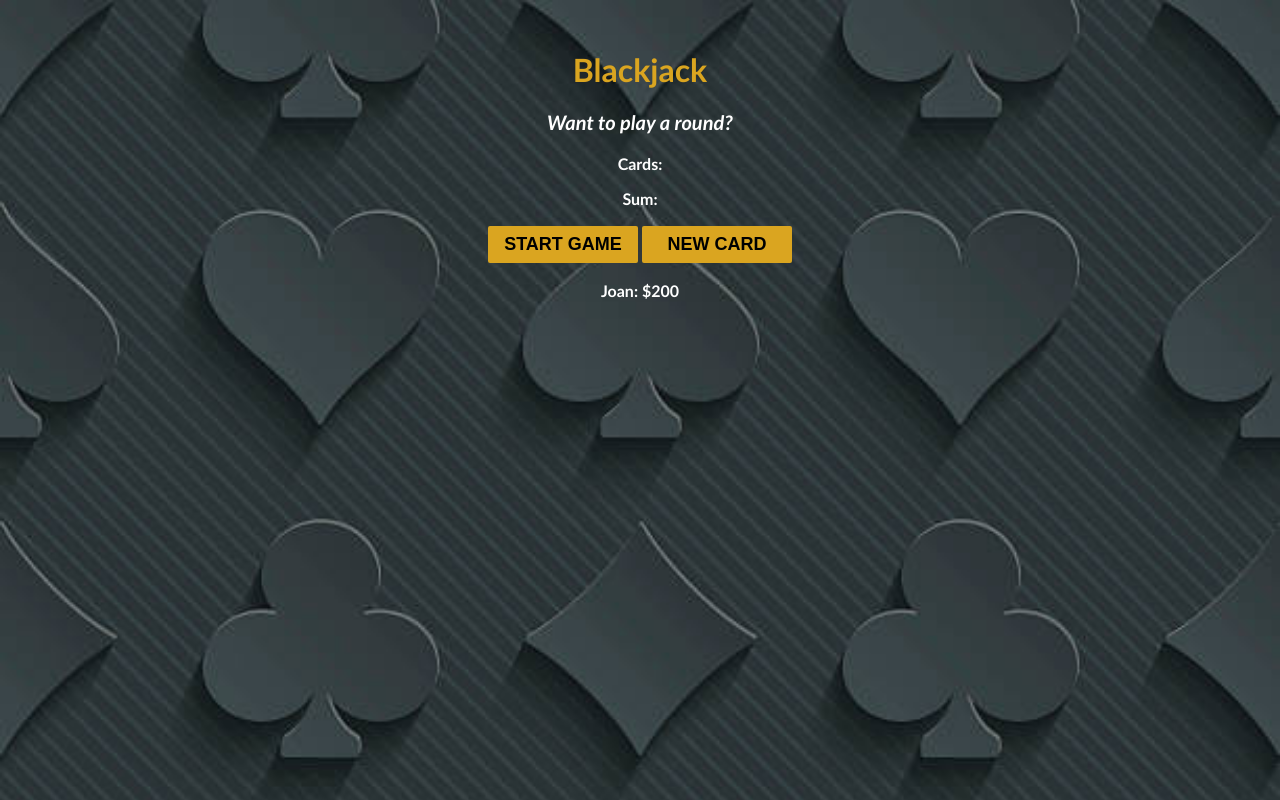
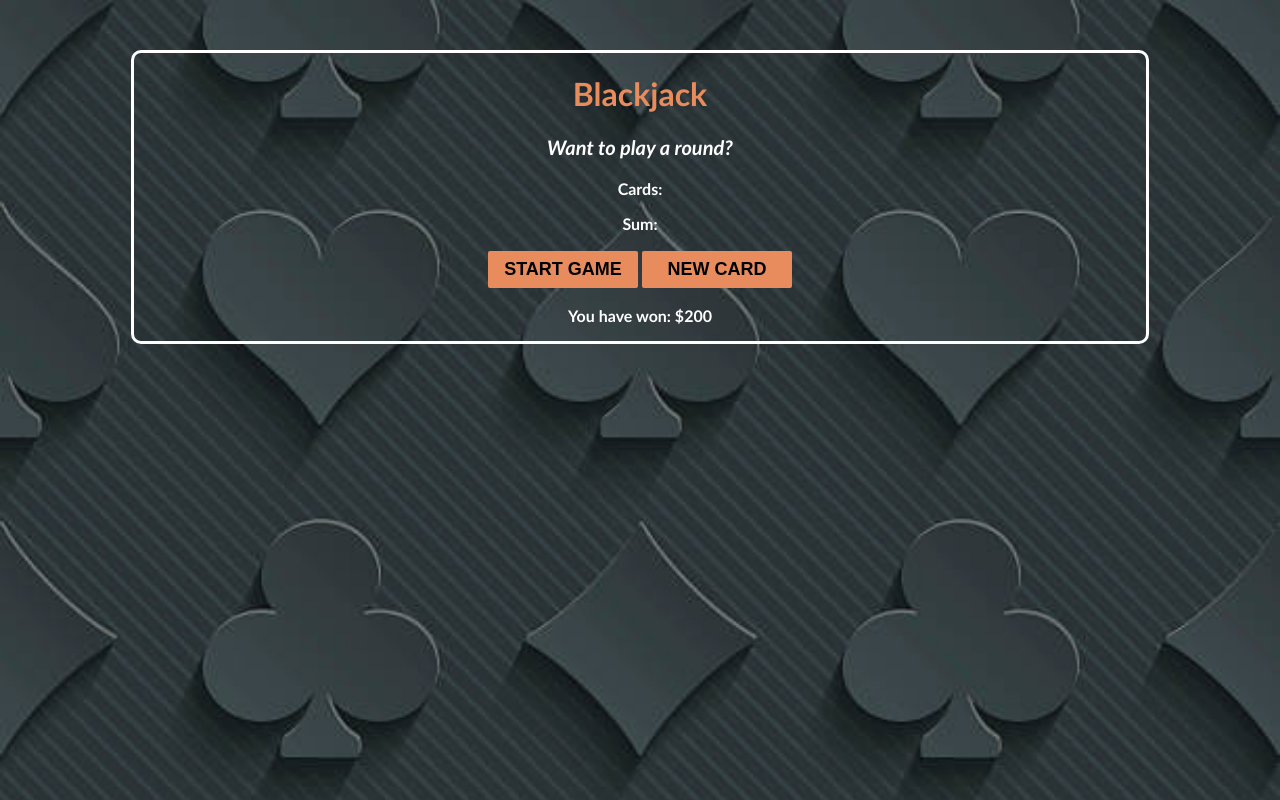
Before and after one commit to bobjoan/blackjack, a plain HTML site: page index.html in a window 1280 px wide. Drawn offline with Linux system fonts and the light colour scheme.

Commit message:
updated css

```diff
--- a/blackjack.css
+++ b/blackjack.css
@@ -4,14 +4,19 @@ body {
   background-image: url("images/poker.jpg");
   background-size: cover;
   background-repeat: no-repeat;
+}
+.poker {
+  width: 80%;
+  margin: 0 auto;
   font-weight: bold;
+  border: 3px solid #fff;
+  border-radius: 10px;
   color: #fff;
   text-align: center;
   margin-top: 50px;
 }
-
 h1 {
-  color: goldenrod;
+  color: #e88c5d;
 }
 
 #message-el {
@@ -22,7 +27,7 @@ h1 {
 button {
   color: #000000;
   width: 150px;
-  background: goldenrod;
+  background: #e88c5d;
   padding-top: 8px;
   padding-bottom: 8px;
   font-size: 18px;
--- a/blackjack.js
+++ b/blackjack.js
@@ -9,12 +9,13 @@ let sumEl = document.getElementById("sum-el");
 let cardEl = document.getElementById("card-el");
 
 let player = {
-  name: "Joan",
+  remark: "You have won",
   win: 200,
 };
 
 let playerEl = document.getElementById("player-el");
-playerEl.textContent = player.name + ": $" + player.win;
+playerEl.textContent = player.remark + ": $" + player.win;
+
 startButton.addEventListener("click", renderGame); // listener for start game
 newCardButton.addEventListener("click", newCard); // listener for new card selector
 
```
